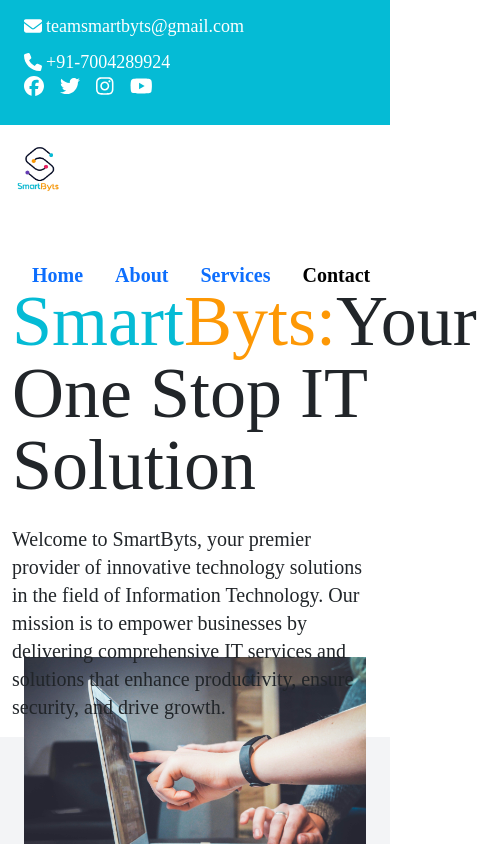
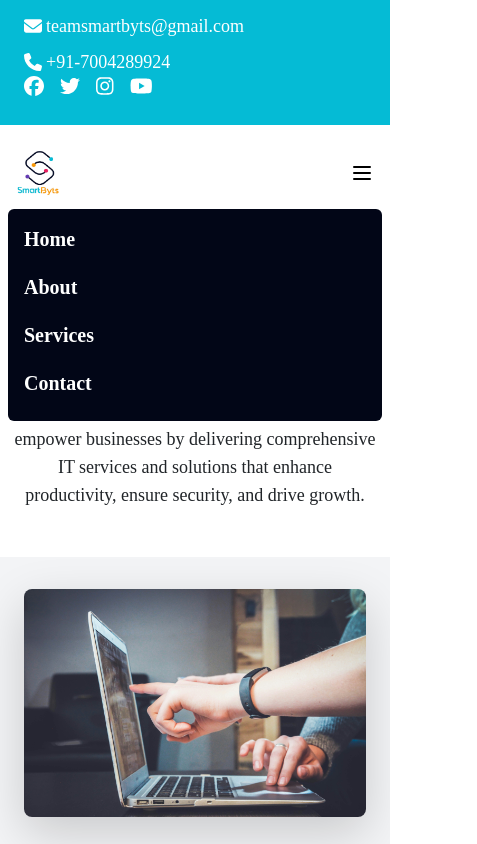
Before and after one commit to Adityamishra114/Smartbyts, a React (Create React App) app: page / in a window 390 px wide. Both pictures are taken after a click on the button 370 px from the left and 188 px from the top of the page. Shown: the top 844 px of the page, 477 px wide, since content can reach past the window. Built offline with nearby package versions, Linux system fonts and the light colour scheme; a small style sheet from the web is missing.

Commit message:
responsive

```diff
--- a/src/components/AboutUs.jsx
+++ b/src/components/AboutUs.jsx
@@ -1,19 +1,30 @@
 import React from "react";
 import aboutLogo from "../images/Office1.jpg";
+
 const AboutUs = () => {
   return (
-    <section id="about" className="about-area mt-15 bg-gray-100 section-padding">
-      <div className="container mx-auto px-4 sm:px-6 lg:px-8">
-        <div className="flex flex-wrap  items-center">
-          <div className="lg:w-1/2 md:w-full sm:w-full ">
+    <section
+      id="about"
+      className="about-area mt-8 lg:mt-15 bg-gray-100 py-8 lg:py-16"
+    >
+      <div className="container mx-auto px-0 lg:px-0">
+        <div className="flex flex-wrap items-center">
+          {/* Image Section */}
+          <div className="w-full md:w-full lg:w-1/2 px-4 mb-8 lg:mb-0">
             <div className="about-image-wrapper">
-              <img src={aboutLogo} alt="About image" className="w-full -mt-20 " />
+              <img
+                src={aboutLogo}
+                alt="About image"
+                className="w-full rounded-lg shadow-lg"
+              />
             </div>
           </div>
-          <div className="lg:w-1/2 md:w-full sm:w-full mt-6 p-5  lg:mt-0 md:mt-0 sm:mt-0">
+
+          {/* Text Content Section */}
+          <div className="w-full md:w-full lg:w-1/2 lg:px-4 px-4 lg:mt-5 sm:mt-0  -mt-5 ">
             <div className="about-content">
               <div className="about-content-text">
-                <h5 className="text-3xl mt-5 font-medium text-gray-800">
+                <h5 className="text-2xl sm:text-3xl mt-5 font-medium text-gray-800">
                   Who We Are
                 </h5>
                 <p className="text-gray-700 leading-relaxed mb-4">
@@ -23,7 +34,7 @@ const AboutUs = () => {
                   state-of-the-art IT solutions tailored to meet the unique
                   needs of our clients.
                 </p>
-                <h3 className="text-2xl lg:text-3xl md:text-2xl sm:text-xl font-medium text-gray-900 mb-2">
+                <h3 className="text-xl sm:text-2xl lg:text-3xl font-medium text-gray-900 mb-2">
                   Our Commitment
                 </h3>
                 <p className="text-gray-700 leading-relaxed mb-4">
--- a/src/components/Footer.jsx
+++ b/src/components/Footer.jsx
@@ -116,7 +116,7 @@ const Footer = () => {
                 </ul>
               </div> */}
             </div>
-            <div className="footer-box-item">
+            <div className="footer-box-item -mt-20 sm:-mt-0">
               <div className="footer-content">
                 <h3 className="text-xl font-bold mb-4">Contact Us</h3>
                 <ul className="footer-link  -ml-7">
--- a/src/components/Header.jsx
+++ b/src/components/Header.jsx
@@ -11,10 +11,10 @@ import NavigationBar from "./NavigationBar";
 
 const Header = () => {
   return (
-    <header className="header-navber-area ">
+    <header className="header-navber-area mb-40 ">
       <div className="nav-top-bar topbar text-black py-2 ">
         <div className="container  mx-auto px-4 sm:px-6 lg:px-8">
-          <div className="flex flex-wrap items-center pt-1  justify-between">
+          <div className="flex flex-wrap items-center pt-1  ">
             <div className="w-full md:w-1/2 flex flex-col md:flex-row justify-between  md:mb-0">
               <div className="call-to-action flex-wrap gap-2 items-center flex">
                 <p className="flex items-center contact">
--- a/src/components/HomeSection.jsx
+++ b/src/components/HomeSection.jsx
@@ -2,20 +2,17 @@ import React from "react";
 
 const HomeSection = () => {
   return (
-    <section
-      id="home"
-      className="home-area mt-40 hero-equal-height section-padding"
-    >
-      <div className="container mx-auto">
-        <div className="row align-items-center">
-          <div className="col-lg-8 offset-lg-2 col-md-12">
-            <div className="home-content z-index position-relative">
-              <h2 className="text-7xl">
+    <section id="home " className=" ">
+      <div className="container ">
+        <div className="flex flex-wrap">
+          <div className="w-full md:w-3/4 lg:w-2/3 xl:w-1/2 mx-auto ">
+            <div className="home-content z-index">
+              <h2 className="text-4xl md:text-5xl lg:text-6xl xl:text-7xl -mt-12 md:mt-0 text-center md:text-left">
                 <span className="text-#24a7cc smart">Smart</span>
-                <span className="text-#f28926 byts">Byts:</span>Your One Stop
-                IT Solution
+                <span className="text-#f28926 byts">Byts:</span>Your One Stop IT
+                Solution
               </h2>
-              <p className=" hometext text-xl mt-4 ">
+              <p className="hometext text-lg md:text-xl lg:text-2xl mt-4 text-center md:text-left">
                 Welcome to SmartByts, your premier provider of innovative
                 technology solutions in the field of Information Technology. Our
                 mission is to empower businesses by delivering comprehensive IT
--- a/src/components/NavigationBar.jsx
+++ b/src/components/NavigationBar.jsx
@@ -1,6 +1,5 @@
 import React, { useState, useEffect } from "react";
 import { Link, useLocation } from "react-router-dom";
-import { Link as ScrollLink, animateScroll as scroll } from "react-scroll";
 import logoLight from "../images/smart1.png";
 import logoDark from "../images/Smartbyts1.png";
 
@@ -25,12 +24,12 @@ const NavigationBar = () => {
     };
   }, []);
 
-  useEffect(() => {
-    const hash = location.hash.replace("/", "");
-    if (hash) {
-      scroll.scrollTo(hash);
-    }
-  }, [location]);
+  // useEffect(() => {
+  //   const hash = location.hash.replace("/", "");
+  //   if (hash) {
+  //     scroll.scrollTo(hash);
+  //   }
+  // }, [location]);
 
   const toggleMobileMenu = () => {
     setIsMobileMenuOpen(!isMobileMenuOpen);
@@ -43,11 +42,11 @@ const NavigationBar = () => {
       }`}
     >
       <div className="container navbar1 mx-auto px-2 sm:px-6 lg:px-8">
-        <div className="flex items-center justify-between h-32">
+        <div className="flex items-center justify-between sm:h-32 h-24">
           <div className="flex-shrink-0">
             <Link to="/">
               <img
-                className="h-12  logo md:h-24 md:mt-4 sm:h-12  -mt-10"
+                className="h-12  logo md:h-24 md:mt-4 sm:h-12 "
                 src={isScrolled ? logoDark : logoLight}
                 alt="Logo"
               />
@@ -55,8 +54,8 @@ const NavigationBar = () => {
           </div>
           <div className="hidden sm:block">
             <div className="ml-10 flex items-baseline space-x-4">
-              <ScrollLink
-                to="home"
+              <a
+                href="#home"
                 spy={true}
                 smooth={true}
                 offset={-70}
@@ -66,9 +65,9 @@ const NavigationBar = () => {
                 } hover:text-gray-700 px-3 py-2 rounded-md text-xl no-underline font-bold cursor-pointer`}
               >
                 Home
-              </ScrollLink>
-              <ScrollLink
-                to="about"
+              </a>
+              <a
+                href="#about"
                 spy={true}
                 smooth={true}
                 offset={-70}
@@ -78,9 +77,9 @@ const NavigationBar = () => {
                 } hover:text-gray-700 px-3 py-2 rounded-md text-xl no-underline font-bold cursor-pointer`}
               >
                 About
-              </ScrollLink>
-              <ScrollLink
-                to="services"
+              </a>
+              <a
+                href="#services"
                 spy={true}
                 smooth={true}
                 offset={-70}
@@ -90,9 +89,9 @@ const NavigationBar = () => {
                 } hover:text-gray-700 px-3 py-2 rounded-md text-xl no-underline font-bold cursor-pointer`}
               >
                 Services
-              </ScrollLink>
-              <ScrollLink
-                to="contact"
+              </a>
+              <a
+                href="#contact"
                 spy={true}
                 smooth={true}
                 offset={-70}
@@ -102,20 +101,20 @@ const NavigationBar = () => {
                 } hover:text-gray-700 px-3 py-2 rounded-md text-xl no-underline font-bold cursor-pointer`}
               >
                 Contact
-              </ScrollLink>
+              </a>
             </div>
           </div>
           {/* Mobile menu button */}
-          <div className="-mr-2 flex sm:hidden">
+          <div className=" flex sm:hidden">
             <button
               onClick={toggleMobileMenu}
               type="button"
-              className="inline-flex items-center justify-center p-2 rounded-md text-gray-400 hover:text-white hover:bg-gray-700 focus:outline-none focus:ring-2 focus:ring-inset focus:ring-white"
+              className="inline-flex items-center justify-center p-2 rounded-md text-slate-700 hover:text-white hover:bg-gray-700 focus:outline-none focus:ring-2 focus:ring-inset focus:ring-white"
             >
               {/* Hamburger Icon */}
               <svg
-                className={`h-6 w-6 ${
-                  isScrolled ? "text-gray-900" : "text-white"
+                className={`h-6  w-6 ${
+                  isScrolled ? "text-slate-600" : "text-black"
                 }`}
                 xmlns="http://www.w3.org/2000/svg"
                 fill="none"
@@ -135,60 +134,37 @@ const NavigationBar = () => {
         </div>
         {/* Mobile Menu */}
         {isMobileMenuOpen && (
-          <div className="sm:hidden">
-            <div className="px-2 pt-2 pb-3 space-y-1">
-              <ScrollLink
-                to="home"
-                spy={true}
-                smooth={true}
-                offset={-70}
-                duration={500}
-                onClick={() => {
-                  toggleMobileMenu();
-                }}
-                className="hover:text-gray-700 px-3 py-2 rounded-md text-xl no-underline font-bold cursor-pointer"
+          <div className="sm:hidden bg-slate-950 rounded-md">
+            {/* Changed background color to slate-400 */}
+            <div className=" pt-2 -mt-3 pb-3 space-y-1">
+              <a
+                href="#home"
+                onClick={() => toggleMobileMenu()}
+                className="block px-3 py-2 rounded-md text-xl font-bold no-underline text-white hover:text-gray-700"
               >
                 Home
-              </ScrollLink>
-              <ScrollLink
-                to="about"
-                spy={true}
-                smooth={true}
-                offset={-70}
-                duration={500}
-                onClick={() => {
-                  toggleMobileMenu();
-                }}
-                className="hover:text-gray-700 px-3 py-2 rounded-md text-xl no-underline font-bold cursor-pointer"
+              </a>
+              <a
+                href="#about"
+                onClick={() => toggleMobileMenu()}
+                className="block px-3 py-2 rounded-md text-xl text-white font-bold no-underline hover:text-gray-700"
               >
                 About
-              </ScrollLink>
-              <ScrollLink
-                to="services"
-                spy={true}
-                smooth={true}
-                offset={-70}
-                duration={500}
-                onClick={() => {
-                  toggleMobileMenu();
-                }}
-                className="hover:text-gray-700 px-3 py-2 rounded-md text-xl no-underline font-bold cursor-pointer"
+              </a>
+              <a
+                href="#services"
+                onClick={() => toggleMobileMenu()}
+                className="block px-3 py-2 rounded-md text-white text-xl font-bold no-underline hover:text-gray-700"
               >
                 Services
-              </ScrollLink>
-              <ScrollLink
-                to="contact"
-                spy={true}
-                smooth={true}
-                offset={-70}
-                duration={500}
-                onClick={() => {
-                  toggleMobileMenu();
-                }}
-                className="hover:text-gray-700 text-black px-3 py-2 rounded-md text-xl no-underline font-bold cursor-pointer"
+              </a>
+              <a
+                href="#contact"
+                onClick={() => toggleMobileMenu()}
+                className="block px-3 py-2 rounded-md text-white text-xl font-bold no-underline hover:text-gray-700"
               >
                 Contact
-              </ScrollLink>
+              </a>
             </div>
           </div>
         )}
```
Also changed, not shown: src/index.css (+0 -27 lines).
